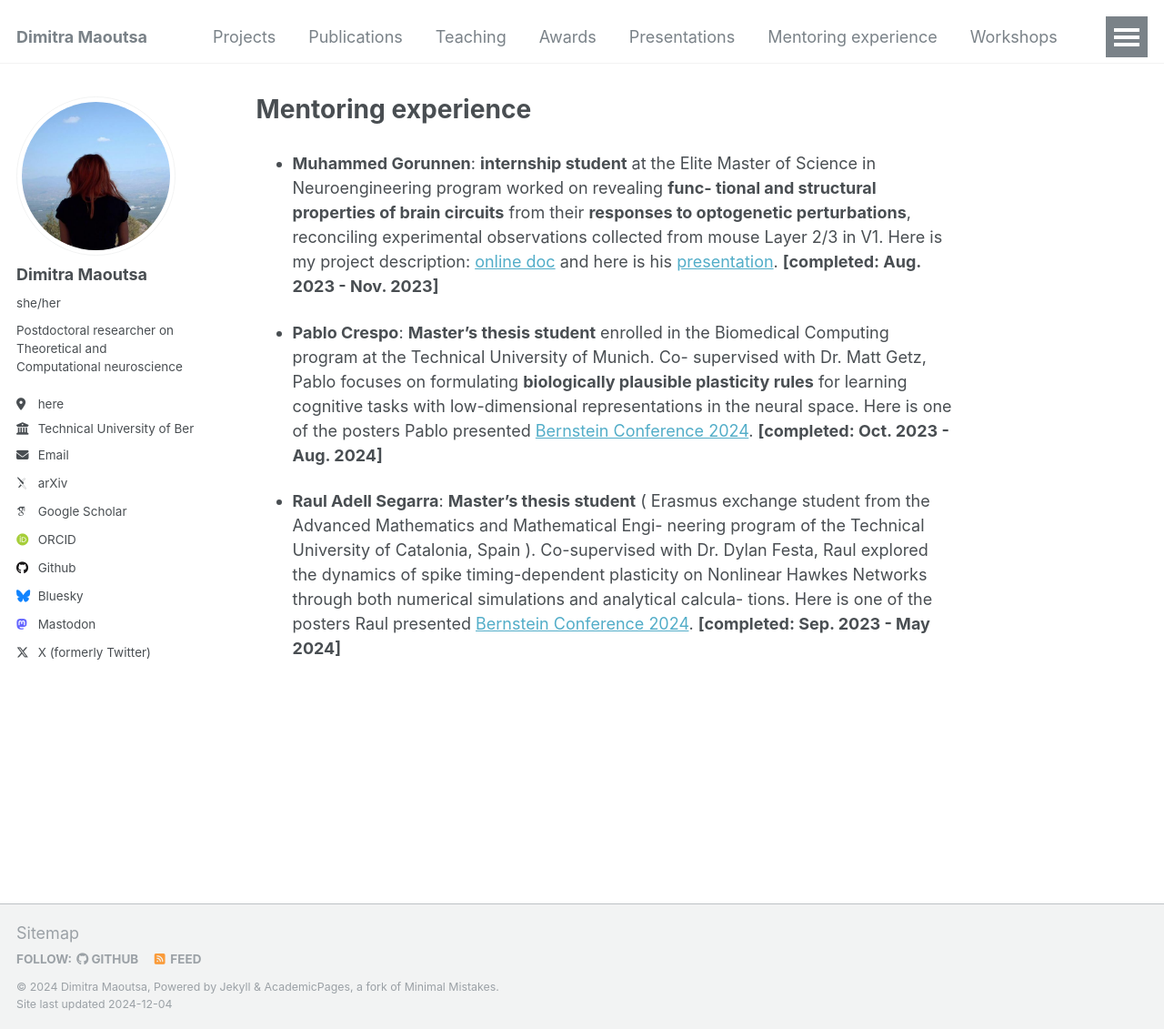
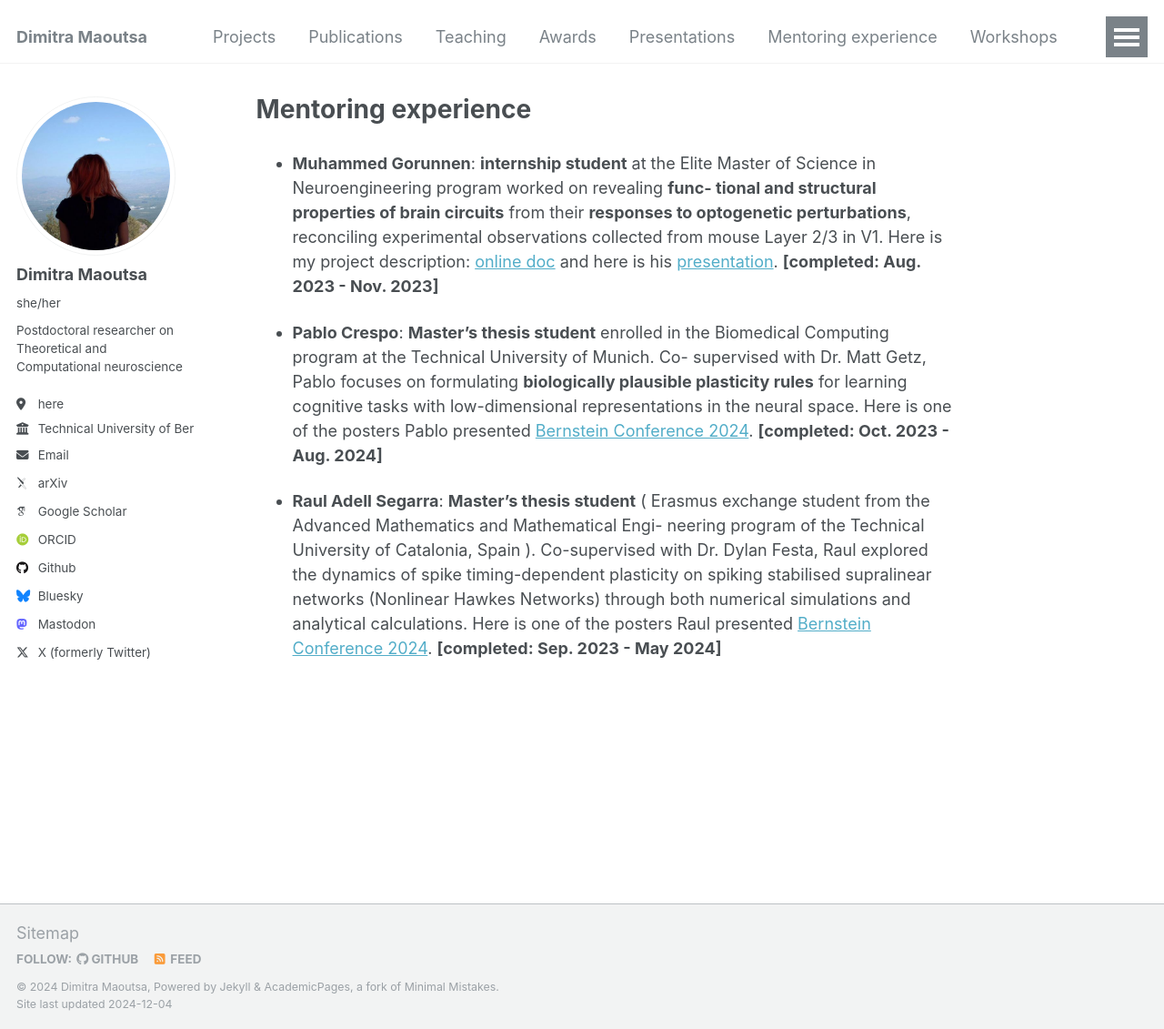
Before and after one commit to dimitra-maoutsa/dimitra-maoutsa.github.io, a Jekyll site: the page built from _pages/mentor.md, in a window 1280 px wide and 1131 px high. Shown: the whole window at 91% size. Built offline with Jekyll 4.4.1, drawn with Linux system fonts in a browser that asks for light colours; some web fonts are replaced.

Commit message:
Update mentor.md

```diff
--- a/_pages/mentor.md
+++ b/_pages/mentor.md
@@ -22,6 +22,5 @@ low-dimensional representations in the neural space. Here is one of the posters
 
 - **Raul Adell Segarra**: **Master’s thesis student** ( Erasmus exchange student from the Advanced Mathematics and Mathematical Engi-
 neering program of the Technical University of Catalonia, Spain ). Co-supervised with Dr. Dylan Festa, Raul explored the dynamics
-of spike timing-dependent plasticity on Nonlinear Hawkes Networks through both numerical simulations and analytical calcula-
-tions. Here is one of the posters Raul presented [Bernstein Conference 2024](https://www.world-wide.org/bernstein-24/plasticity-driven-circuit-self-organization-afecdc22/).
+of spike timing-dependent plasticity on spiking stabilised supralinear networks (Nonlinear Hawkes Networks) through both numerical simulations and analytical calculations. Here is one of the posters Raul presented [Bernstein Conference 2024](https://www.world-wide.org/bernstein-24/plasticity-driven-circuit-self-organization-afecdc22/).
  **[completed: Sep. 2023 - May 2024]**
```
